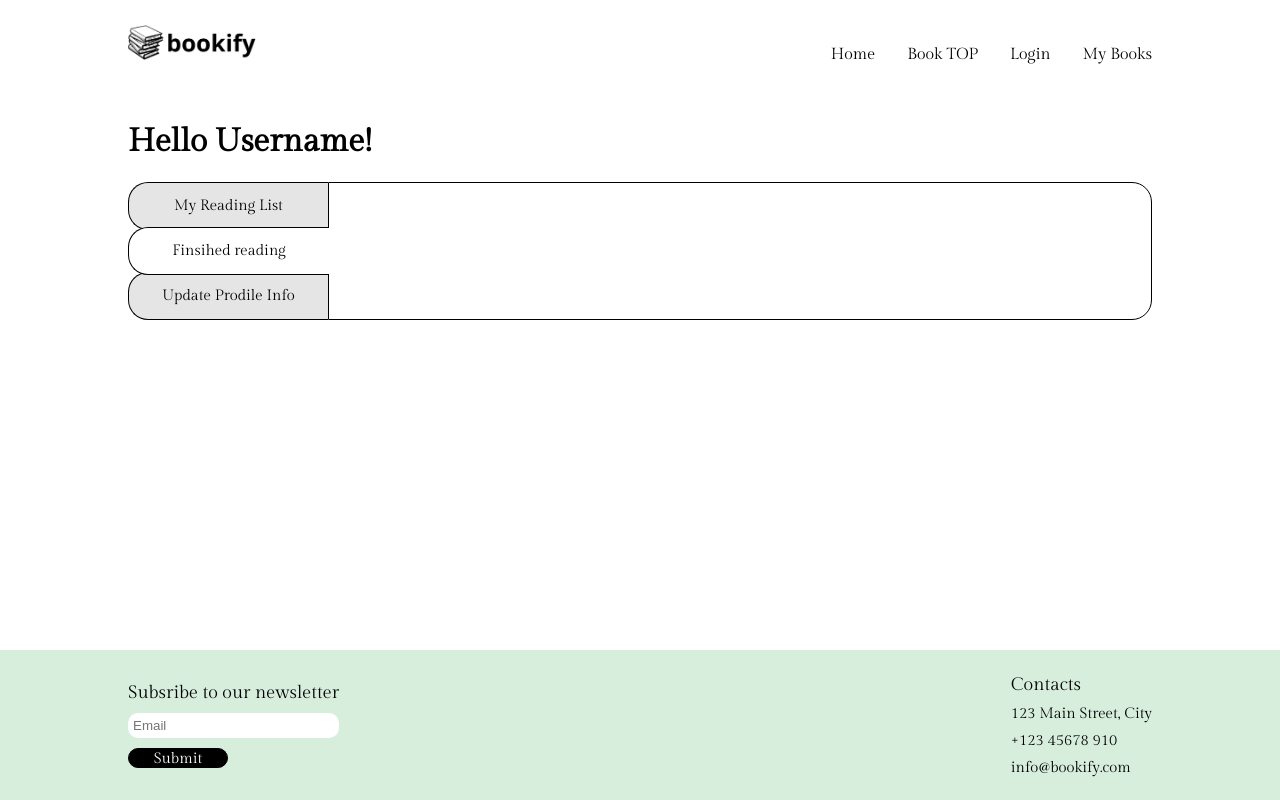
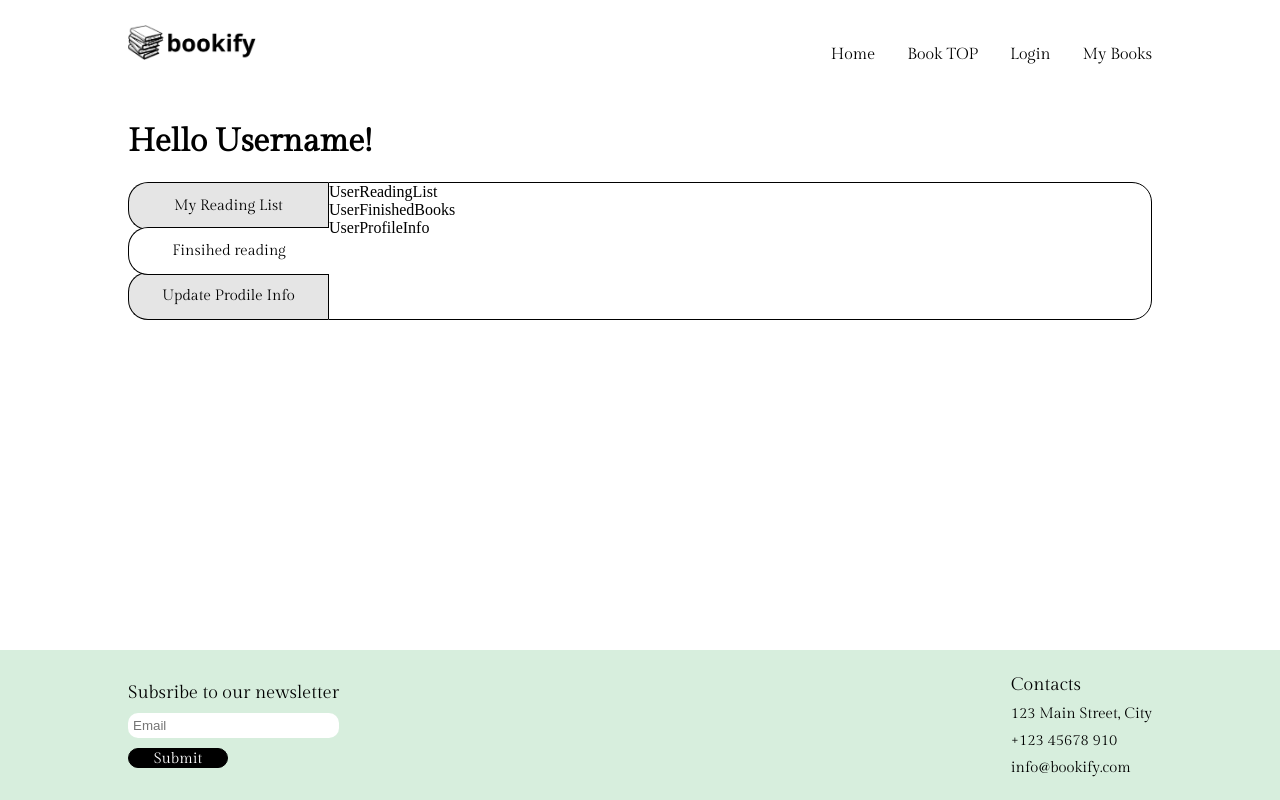
Before and after one commit to IevaZR/react-book-manager, a React (Create React App) app: page /user in a window 1280 px wide. Built offline with nearby package versions, Linux system fonts and the light colour scheme.

Commit message:
user profile updated

```diff
--- /dev/null
+++ b/src/Components/UserFinishedBooks/UserFinishedBooks.js
@@ -0,0 +1,10 @@
+import React from 'react'
+import "./UserFinishedBooks.css"
+
+const UserFinishedBooks = () => {
+  return (
+    <div>UserFinishedBooks</div>
+  )
+}
+
+export default UserFinishedBooks
--- a/src/Components/UserProfile/UserProfile.js
+++ b/src/Components/UserProfile/UserProfile.js
@@ -1,5 +1,8 @@
 import React from "react";
 import "./UserProfile.css";
+import UserReadingList from "../UserReadingList/UserReadingList";
+import UserFinishedBooks from "../UserFinishedBooks/UserFinishedBooks";
+import UserProfileInfo from "../UserProfileInfo/UserProfileInfo";
 
 const UserProfile = () => {
   return (
@@ -13,7 +16,11 @@ const UserProfile = () => {
           Update Prodile Info
         </button>
       </div>
-      <div className="UserProfileMainSection"></div>
+      <div className="UserProfileMainSection">
+        <UserReadingList/>
+        <UserFinishedBooks/>
+        <UserProfileInfo/>
+      </div>
     </div>
   );
 };
--- /dev/null
+++ b/src/Components/UserProfileInfo/UserProfileInfo.js
@@ -0,0 +1,10 @@
+import React from 'react'
+import "./UserProfileInfo.css"
+
+const UserProfileInfo = () => {
+  return (
+    <div>UserProfileInfo</div>
+  )
+}
+
+export default UserProfileInfo
--- a/src/Components/UserReadingList/UserReadingList.js
+++ b/src/Components/UserReadingList/UserReadingList.js
@@ -0,0 +1,10 @@
+import React from 'react'
+import "./UserReadingList.css"
+
+const UserReadingList = () => {
+  return (
+    <div>UserReadingList</div>
+  )
+}
+
+export default UserReadingList
```
Also changed, not shown: src/Components/UserFinishedBooks/UserFinishedBooks.css (added), src/Components/UserProfileInfo/UserProfileInfo.css (added).
